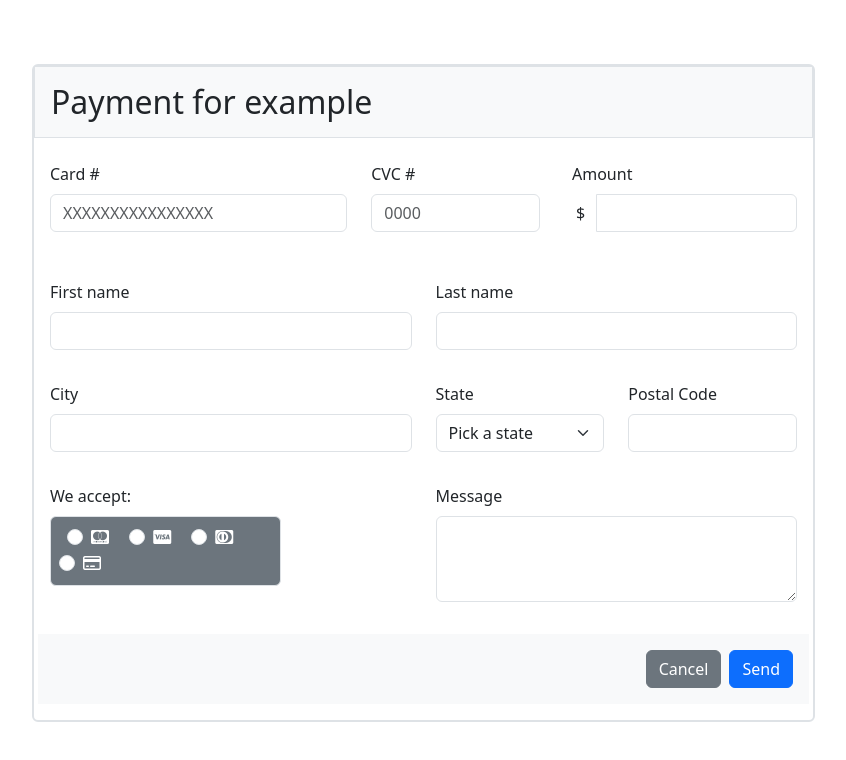
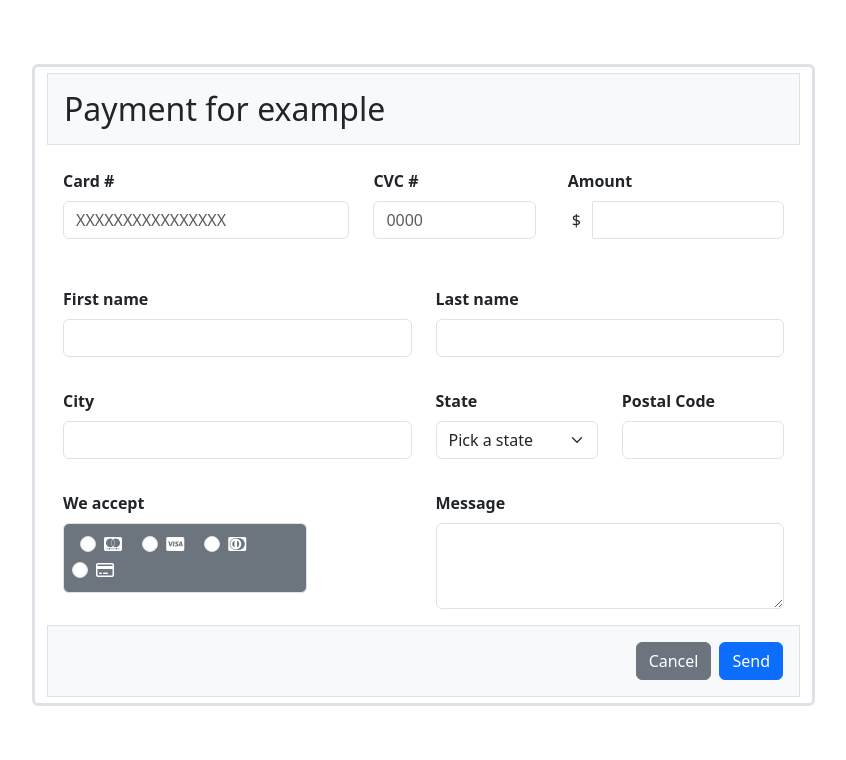
Before and after one commit to diegogomezgonza/4geeks-html5Form, a plain HTML site: page index.html in a window 1280 px wide. Shown: the whole page, without its empty margins (102-948 px from the left). Drawn offline with nearby package versions, Linux system fonts and the light colour scheme.

Commit message:
Terminado

```diff
--- a/index.html
+++ b/index.html
@@ -15,12 +15,12 @@
   <body>
     <!-- Formulario -->
       <div class="container p-5">
-        <form class="m-3 border border-2 rounded w-75">
+        <form class="form-control m-3 border border-3 rounded w-75" method="post">
         <h2 class="bg-light border p-3">Payment for example</h2>
         <!-- Dinero -->
         <div class="row p-3">
           <div class="col-5">
-            <label class="mb-2" for="exampleInputEmail1">Card #</label>
+            <label class="mb-2" for="exampleInputEmail1"><strong>Card #</strong></label>
             <input
               type="text"
               class="form-control"
@@ -31,7 +31,7 @@
             />
           </div>
           <div class="col-3">
-            <label class="mb-2" for="exampleInputEmail1">CVC #</label>
+            <label class="mb-2" for="exampleInputEmail1"><strong>CVC #</strong></label>
             <input
               type="text"
               class="form-control"
@@ -42,7 +42,7 @@
             />
           </div>
           <div class="col-4">
-            <label for="basic-url" class="form-label ms-2 mb-2">Amount</label>
+            <label for="basic-url" class="form-label ms-2 mb-2"><strong>Amount</strong></label>
             <div class="input-group mb-3">
               <span class="input-group-text bg-transparent border-0">$</span>
               <input type="number" class="form-control" aria-label="Amount" required />
@@ -52,7 +52,7 @@
         <!-- Nombre y apellidos -->
         <div class="row p-3">
           <div class="col-6">
-            <label class="mb-2" for="exampleInputEmail1">First name</label>
+            <label class="mb-2" for="exampleInputEmail1"><strong>First name</strong></label>
             <input
               type="text"
               class="form-control"
@@ -62,7 +62,7 @@
             />
           </div>
           <div class="col-6">
-            <label class="mb-2" for="exampleInputEmail1">Last name</label>
+            <label class="mb-2" for="exampleInputEmail1"><strong>Last name</strong></label>
             <input
               type="text"
               class="form-control"
@@ -75,7 +75,7 @@
         <!-- Localidad -->
         <div class="row p-3">
           <div class="col-6">
-            <label class="mb-2" for="exampleInputEmail1">City</label>
+            <label class="mb-2" for="exampleInputEmail1"><strong>City</strong></label>
             <input
               type="text"
               class="form-control"
@@ -86,7 +86,7 @@
           </div>
 
           <div class="col-3">
-            <label class="mb-2" for="stateSelect">State</label>
+            <label class="mb-2" for="stateSelect"><strong>State</strong></label>
             <select class="form-select" aria-label="Default select example">
                 <option selected>Pick a state</option>
                 <option value="1">One</option>
@@ -95,7 +95,7 @@
               </select>
           </div>
           <div class="col-3">
-            <label class="mb-2" for="exampleInputEmail1">Postal Code</label>
+            <label class="mb-2" for="exampleInputEmail1"><strong>Postal Code</strong></label>
             <input
               type="text"
               class="form-control"
@@ -108,37 +108,36 @@
         <!-- Payment -->
         <div class="row p-3">
             <div class="col-6">
-              <label class="mb-2" for="exampleInputEmail1">We accept:</label>
-              <div class="bg-secondary p-2 border rounded" style="width: 64%;">
+              <label class="mb-2" for="exampleInputEmail1"><strong>We accept</strong></label>
+              <div class="bg-secondary p-2 border rounded" style="width: 70%;">
                 <div class="form-check form-check-inline ms-2">
-                    <input class="form-check-input" type="radio" name="inlineRadioOptions" id="inlineRadio1" value="option1">
+                    <input class="form-check-input" type="radio" name="inlineRadioOptions" id="inlineRadio1" value="option1" required>
                     <i class="fa-brands fa-cc-mastercard" style="color: #ffffff;"></i>
                   </div>
                   <div class="form-check form-check-inline">
-                    <input class="form-check-input" type="radio" name="inlineRadioOptions" id="inlineRadio2" value="option2">
+                    <input class="form-check-input" type="radio" name="inlineRadioOptions" id="inlineRadio2" value="option2" required>
                     <i class="fa-brands fa-cc-visa" style="color: #ffffff;"></i>
                   </div>
                   <div class="form-check form-check-inline">
-                    <input class="form-check-input" type="radio" name="inlineRadioOptions" id="inlineRadio3" value="option3">
+                    <input class="form-check-input" type="radio" name="inlineRadioOptions" id="inlineRadio3" value="option3" required>
                     <i class="fa-brands fa-cc-diners-club" style="color: #ffffff;"></i>
                   </div>
                   <div class="form-check form-check-inline">
-                    <input class="form-check-input" type="radio" name="inlineRadioOptions" id="inlineRadio4" value="option4">
+                    <input class="form-check-input" type="radio" name="inlineRadioOptions" id="inlineRadio4" value="option4" required>
                     <i class="fa-regular fa-credit-card" style="color: #ffffff;"></i>
                   </div>
               </div>
             </div>
             <div class="col-6">
-                <label class="mb-2" for="exampleFormControlTextarea1">Message</label>
+                <label class="mb-2" for="exampleFormControlTextarea1"><strong>Message</strong></label>
                 <textarea class="form-control" id="exampleFormControlTextarea1" rows="3"></textarea>
             </div>
           </div>
-        <div class="row p-3">
-            <div class="col-12 bg-light d-flex flex-row-reverse gap-2 p-3">
-                <button type="button" class="btn btn-primary">Send</button>
+          <!-- Footer -->
+            <div class="col-12 bg-light d-flex flex-row-reverse gap-2 p-3 border">
+                <button type="submit" value="Submit" class="btn btn-primary">Send</button>
                 <button type="button" class="btn btn-secondary">Cancel</button>
             </div>
-        </div>
       </div>
     </form>
       </div>
```
